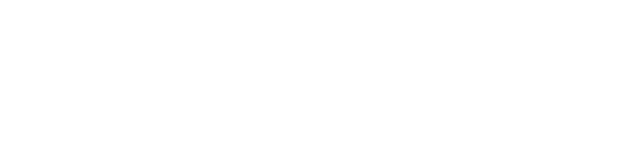
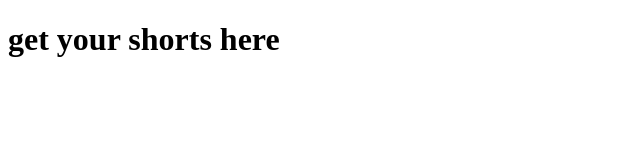
Before and after one commit to jamesjsewell/martinShorts, a plain HTML site: page index.html in a window 1280 px wide. Shown: the whole page, without its empty margins (0-640 px from the left). Drawn offline with Linux system fonts and the light colour scheme.

Commit message:
added title

```diff
--- a/index.html
+++ b/index.html
@@ -5,6 +5,7 @@
 	<link rel="stylesheet" type="text/css" href="styles/style.css">
 </head>
 <body>
+	<h1>get your shorts here</h1>
 	<script type="text/javascript" src="scripts/script.js"></script>
 </body>
 </html>
```
